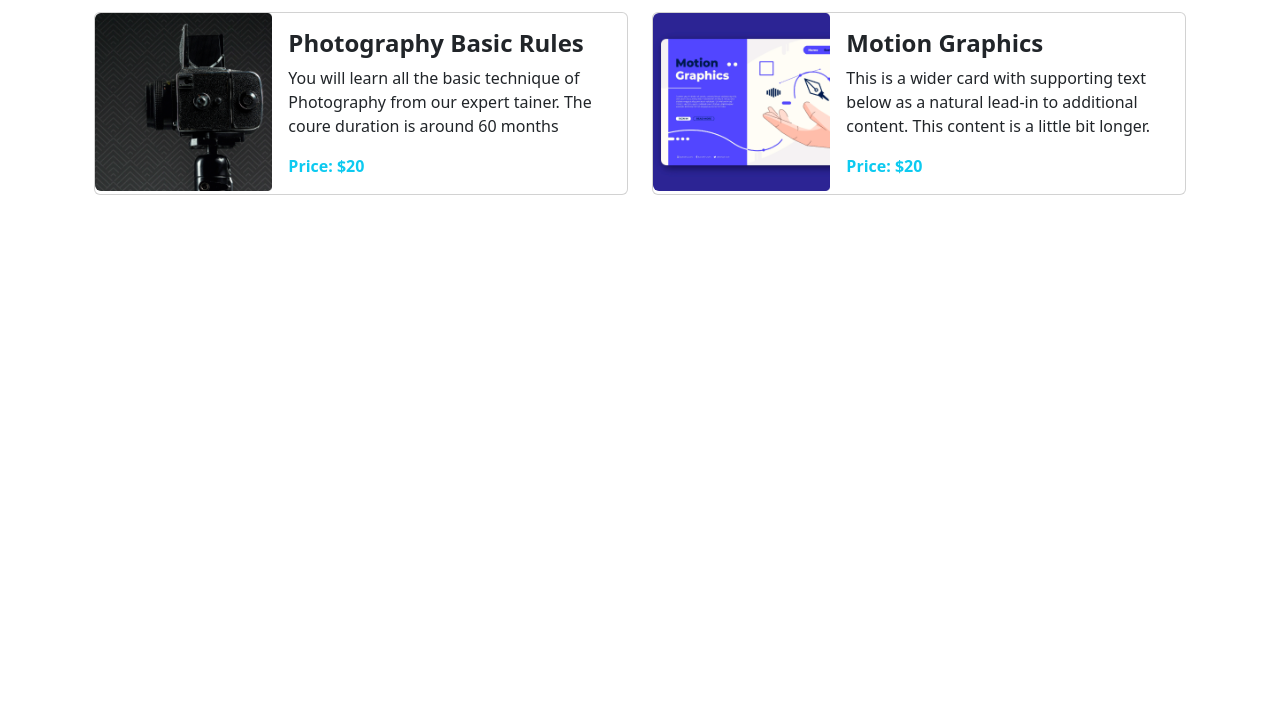
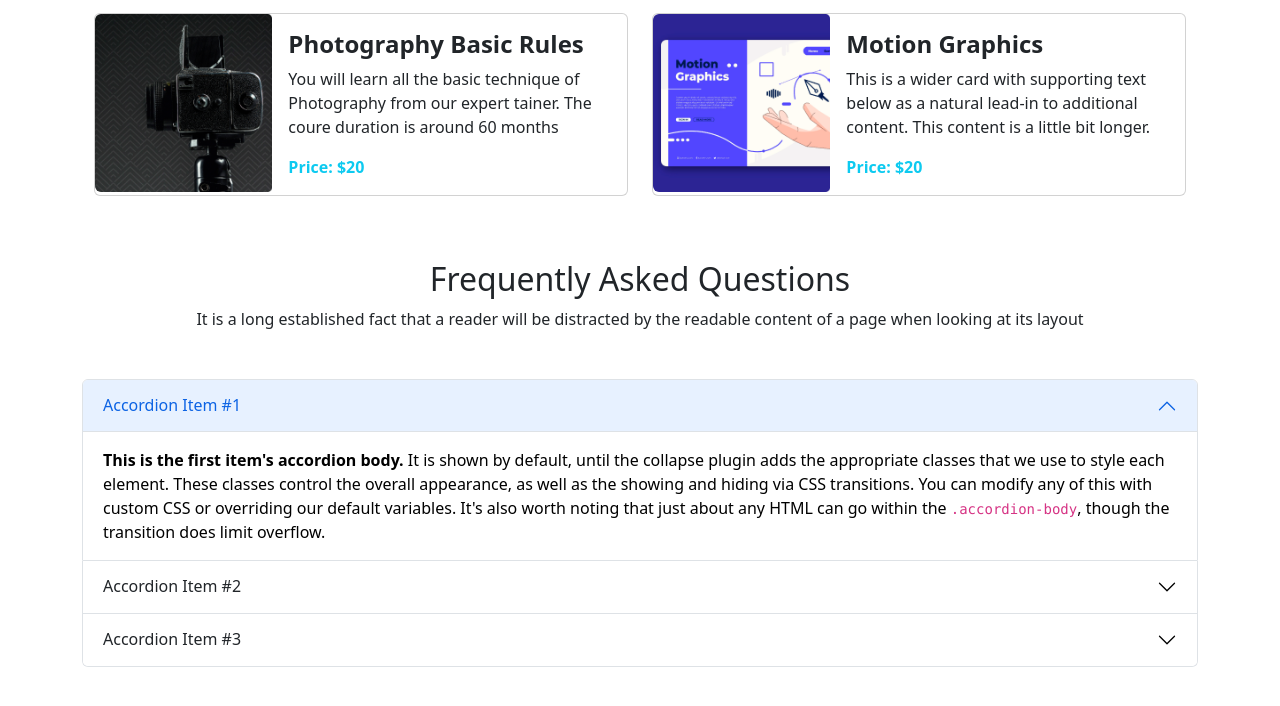
Before and after one commit to AhmedJobaer/Assignment-3, a plain HTML site: page index.html in a window 1280 px wide. Shown: the part 1369-2075 px from the top of the page. Before the commit the page ends 1580 px from the top, so only its background shows below. Drawn offline with nearby package versions, Linux system fonts and the light colour scheme.

Commit message:
Accodian

```diff
--- a/index.html
+++ b/index.html
@@ -55,7 +55,7 @@
         <section class="mt-4">
             <div id="carouselExampleControls" class="carousel slide" data-bs-ride="carousel">
                 <div class="carousel-inner">
-                    <div class="carousel-item active">
+                    <div class="carousel-item active border rounded">
                         <img src="images/cover/cover-1.png" class="d-block w-100" alt="...">
                         <div class="card-img-overlay text-center d-flex align-items-center justify-content-center">
                             <div class="div col-8">
@@ -68,13 +68,13 @@
                                     readable
                                     content of a page when looking at its layout.
                                 </p><br>
-                                <button type="button" class="btn btn-primary fw-bold fs-4 text-white">Get
+                                <button type="button" class="btn btn-primary fw-bold p-2 text-white">Get
                                     Started</button>
                             </div>
 
                         </div>
                     </div>
-                    <div class="carousel-item">
+                    <div class="carousel-item border rounded">
                         <img src="images/cover/cover-1.png" class="d-block w-100" alt="...">
                         <div class="card-img-overlay text-center d-flex align-items-center justify-content-center">
                             <div class="div col-8">
@@ -96,7 +96,7 @@
 
                         </div>
                     </div>
-                    <div class="carousel-item">
+                    <div class="carousel-item border rounded p-0">
                         <img src="images/cover/cover-3.jpg" class="d-block w-100" alt="...">
                         <div class="card-img-overlay text-center d-flex align-items-center justify-content-center">
                             <div class="div col-8">
@@ -155,11 +155,12 @@
                     <div class="col-lg-6 col-md-12">
                         <div class="card-group">
                             <div class="card mb-4">
-                                <div class="row g-0">
-                                    <div class="col-lg-4">
-                                        <img src="images/course/course-1.png" class="img-fluid rounded-start" alt="...">
+                                <div class="row g-0 ">
+                                    <div class="col-lg-4 p-0 m-0  row">
+                                        <img src="images/course/course-1.png"
+                                            class="img-fluid  col-sm-12 p-0 rounded-start" alt="...">
                                     </div>
-                                    <div class="col-lg-8 d-flex align-items-center">
+                                    <div class="col-lg-8 col-sm-12 d-flex align-items-center">
                                         <div class="card-body ">
                                             <h4 class="card-title fw-bold">Fundamental Of UI/UX Design</h4>
                                             <p class="card-text">
@@ -270,13 +271,95 @@
                         </div>
                     </div>
                 </div>
+            </div>
+        </div>
+    </section>
+    <!-- Course List End -->
 
-            </div>
 
+    <!-- Frequently Asked Questions Start -->
+    <section class="container mt-5">
+
+        <div>
+            <h2 class="text-center">Frequently Asked Questions</h2>
+            <p class="text-center">It is a long established fact that a reader will be distracted by the readable
+                content of a page when looking at its layout</p>
         </div>
 
+        <div class="accordion mt-5" id="accordionPanelsStayOpenExample">
+            <div class="accordion-item ">
+                <h2 class="accordion-header" id="panelsStayOpen-headingOne">
+                    <button class="accordion-button" type="button" data-bs-toggle="collapse"
+                        data-bs-target="#panelsStayOpen-collapseOne" aria-expanded="true"
+                        aria-controls="panelsStayOpen-collapseOne">
+                        Accordion Item #1
+                    </button>
+                </h2>
+                <div id="panelsStayOpen-collapseOne" class="accordion-collapse collapse show"
+                    aria-labelledby="panelsStayOpen-headingOne">
+                    <div class="accordion-body ">
+                        <strong>This is the first item's accordion body.</strong> It is shown by default, until the
+                        collapse plugin adds the appropriate classes that we use to style each element. These classes
+                        control the overall appearance, as well as the showing and hiding via CSS transitions. You can
+                        modify any of this with custom CSS or overriding our default variables. It's also worth noting
+                        that just about any HTML can go within the <code>.accordion-body</code>, though the transition
+                        does limit overflow.
+                    </div>
+                </div>
+            </div>
+            <div class="accordion-item">
+                <h2 class="accordion-header" id="panelsStayOpen-headingTwo">
+                    <button class="accordion-button collapsed" type="button" data-bs-toggle="collapse"
+                        data-bs-target="#panelsStayOpen-collapseTwo" aria-expanded="false"
+                        aria-controls="panelsStayOpen-collapseTwo">
+                        Accordion Item #2
+                    </button>
+                </h2>
+                <div id="panelsStayOpen-collapseTwo" class="accordion-collapse collapse"
+                    aria-labelledby="panelsStayOpen-headingTwo">
+                    <div class="accordion-body">
+                        <strong>This is the second item's accordion body.</strong> It is hidden by default, until the
+                        collapse plugin adds the appropriate classes that we use to style each element. These classes
+                        control the overall appearance, as well as the showing and hiding via CSS transitions. You can
+                        modify any of this with custom CSS or overriding our default variables. It's also worth noting
+                        that just about any HTML can go within the <code>.accordion-body</code>, though the transition
+                        does limit overflow.
+                    </div>
+                </div>
+            </div>
+            <div class="accordion-item">
+                <h2 class="accordion-header" id="panelsStayOpen-headingThree">
+                    <button class="accordion-button collapsed" type="button" data-bs-toggle="collapse"
+                        data-bs-target="#panelsStayOpen-collapseThree" aria-expanded="false"
+                        aria-controls="panelsStayOpen-collapseThree">
+                        Accordion Item #3
+                    </button>
+                </h2>
+                <div id="panelsStayOpen-collapseThree" class="accordion-collapse collapse"
+                    aria-labelledby="panelsStayOpen-headingThree">
+                    <div class="accordion-body">
+                        <strong>This is the third item's accordion body.</strong> It is hidden by default, until the
+                        collapse plugin adds the appropriate classes that we use to style each element. These classes
+                        control the overall appearance, as well as the showing and hiding via CSS transitions. You can
+                        modify any of this with custom CSS or overriding our default variables. It's also worth noting
+                        that just about any HTML can go within the <code>.accordion-body</code>, though the transition
+                        does limit overflow.
+                    </div>
+                </div>
+            </div>
+        </div>
     </section>
-    <!-- Course List End -->
+    <!-- Frequently Asked Questions End -->
+
+    <!-- Footer Section Start -->
+    <section class="container mt-5" style="height: 300px ;">
+        <div>
+            <h2>Edu Expert</h2>
+        </div>
+    </section>
+    <!-- Footer Section End -->
+
+
 
 
     <script src="https://cdn.jsdelivr.net/npm/bootstrap@5.2.0/dist/js/bootstrap.bundle.min.js">
```
